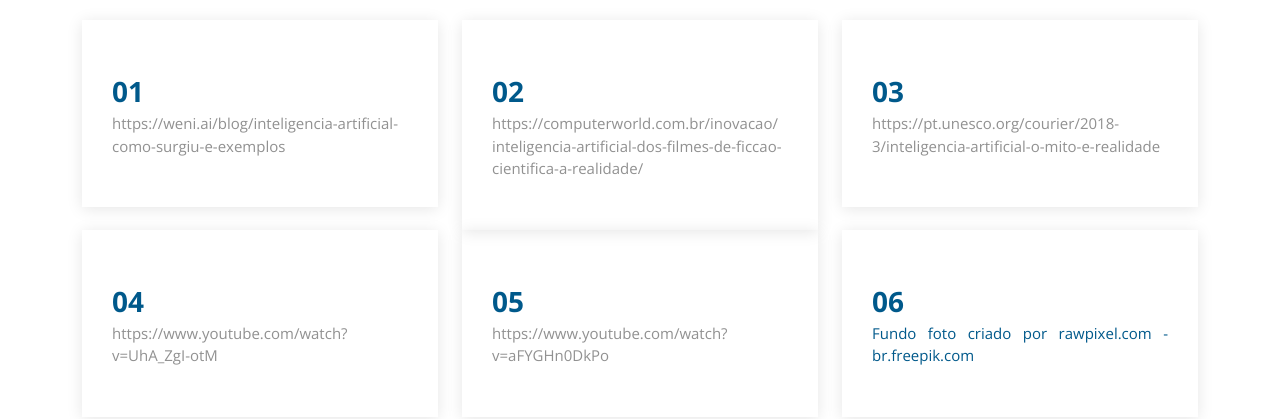
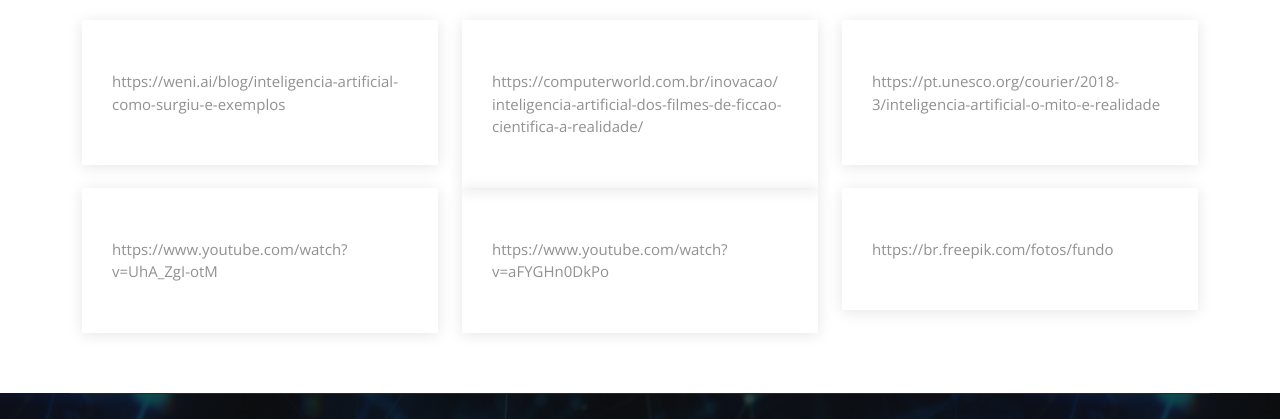
Before and after one commit to Projeto-Interdiciplinar-2C/Projeto-Interdiscplinar-2C.github.io, a plain HTML site: page vwFiccaoaRealidade.html in a window 1280 px wide. Shown: the part 1248-1667 px from the top of the page. Drawn offline with nearby package versions, Linux system fonts and the light colour scheme.

Commit message:
Update vwFiccaoaRealidade.html

```diff
--- a/vwFiccaoaRealidade.html
+++ b/vwFiccaoaRealidade.html
@@ -125,21 +125,18 @@
 
         <div class="col-lg-4">
           <div class="box" data-aos="fade-up">
-            <span>01</span>
             <p>https://weni.ai/blog/inteligencia-artificial-como-surgiu-e-exemplos</p>
           </div>
         </div>
 
         <div class="col-lg-4 mt-4 mt-lg-0">
           <div class="box" data-aos="fade-up" data-aos-delay="100">
-            <span>02</span>
             <p>https://computerworld.com.br/inovacao/<br>inteligencia-artificial-dos-filmes-de-ficcao-cientifica-a-realidade/</p>
           </div>
         </div>
 
         <div class="col-lg-4 mt-4 mt-lg-0" data-aos="fade-up" data-aos-delay="200">
           <div class="box">
-            <span>03</span>
             <p>https://pt.unesco.org/courier/2018-3/inteligencia-artificial-o-mito-e-realidade</p>
           </div>
         </div>
@@ -149,22 +146,19 @@
 
         <div class="col-lg-4">
           <div class="box" data-aos="fade-up">
-            <span>04</span>
             <p>https://www.youtube.com/watch?v=UhA_ZgI-otM</p>
           </div>
         </div>
 
         <div class="col-lg-4 mt-4 mt-lg-0">
           <div class="box" data-aos="fade-up" data-aos-delay="100">
-            <span>05</span>
             <p>https://www.youtube.com/watch?v=aFYGHn0DkPo</p>
           </div>
         </div>
 
         <div class="col-lg-4 mt-4 mt-lg-0" data-aos="fade-up" data-aos-delay="200">
           <div class="box">
-            <span>06</span>
-            <p><a href="https://br.freepik.com/fotos/fundo">Fundo foto criado por rawpixel.com - br.freepik.com</a></p>
+            <p>https://br.freepik.com/fotos/fundo</p>
           </div>
         </div>
 
```
